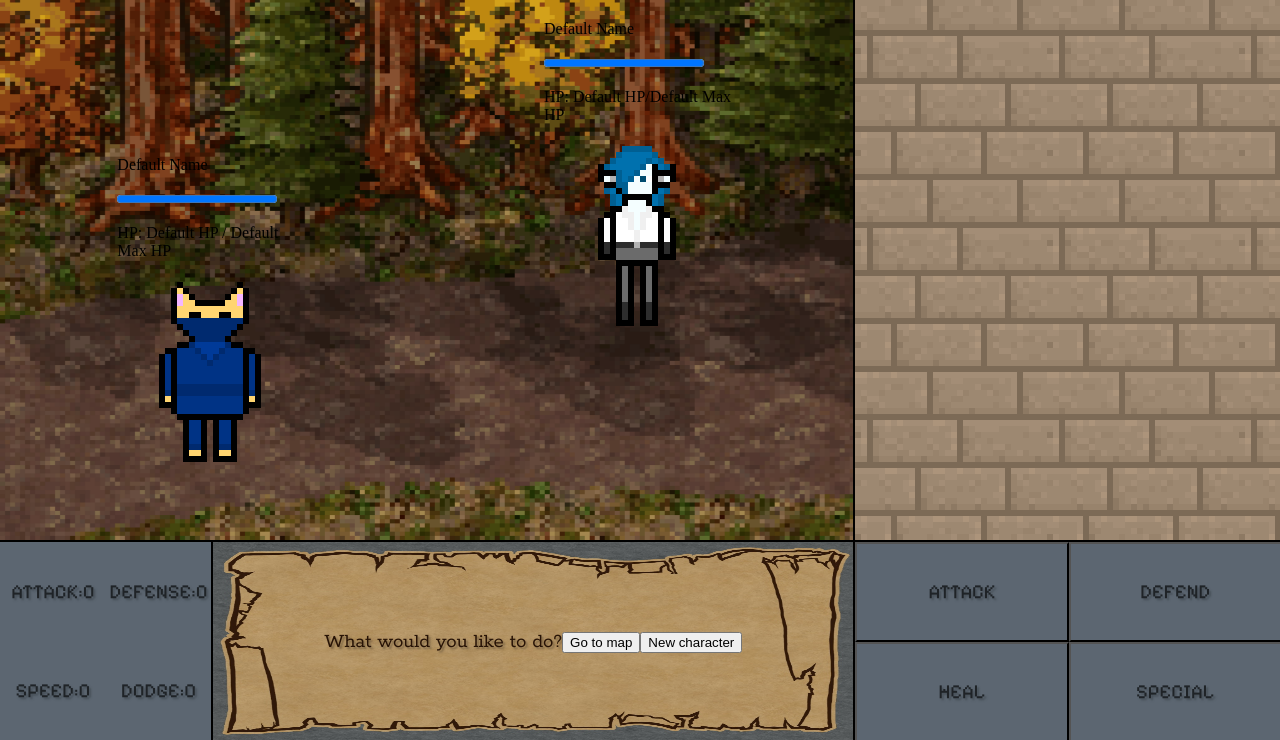
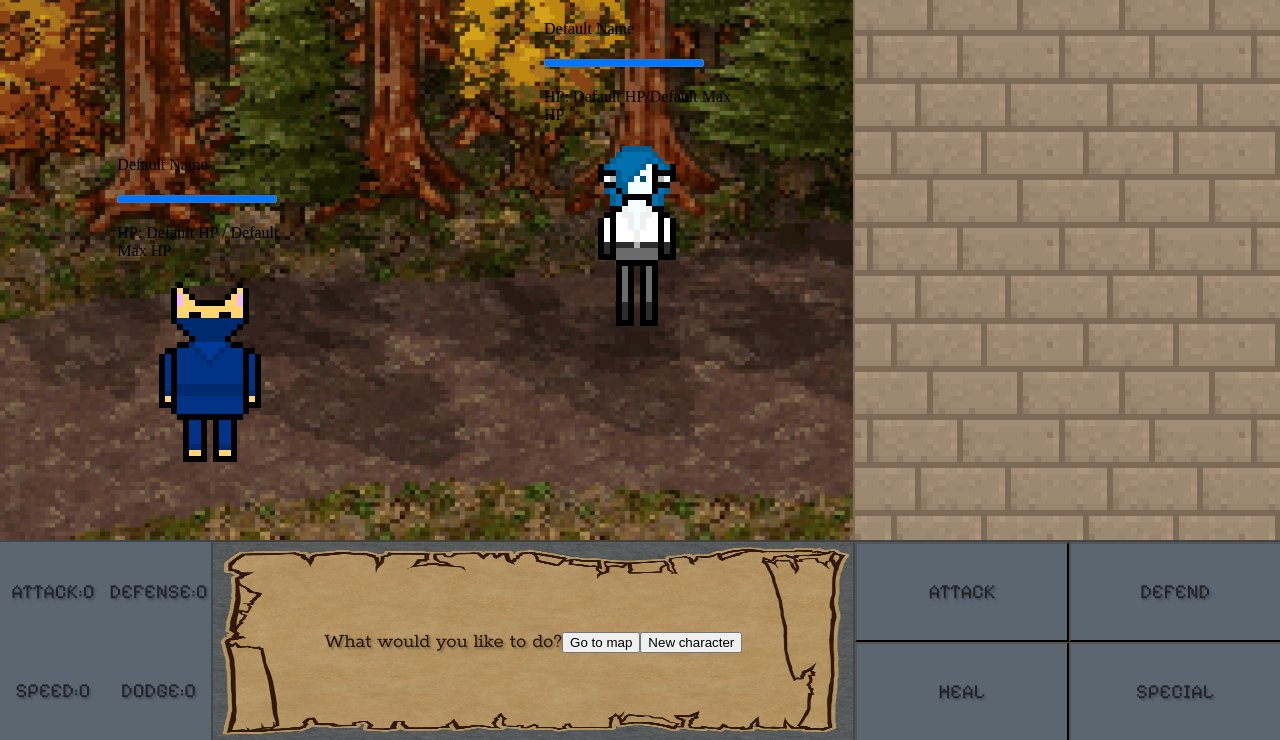
Before and after one commit to ottjb/DragonSlayer, a plain HTML site: page battle.html in a window 1280 px wide. Shown: the part 60-800 px from the top of the page. Drawn offline with nearby package versions, Linux system fonts and the light colour scheme; no server answers.

Commit message:
borders added

```diff
--- a/css/battleStyle.css
+++ b/css/battleStyle.css
@@ -53,7 +53,7 @@ body {
   grid-column: 3 / 4;
   grid-row: 1 / 2;
   overflow-y: auto;
-  border-left: 2px solid black;
+  border-left: 2px solid #7C6A56;
   background-image: url(../img/battlescreen/bricks.png);
 }
 
@@ -64,7 +64,7 @@ body {
   margin-bottom: 20px;
   padding-bottom: 2px;
   background-color: #9D8871;
-  border-bottom: 2px solid #7C6A56;
+  border-bottom: 1px solid #7C6A56;
   /*font*/
   color: #5c4d3f;
   font-family: Pixelify Sans;
@@ -98,7 +98,7 @@ body {
   grid-column: 2 / 3;
   width: 100%;
   height: 100%;
-  border-top: 2px solid black;
+  border-top: 2px solid #43403e;
   display: flex;
   justify-content: center;
   align-items: center;
@@ -115,8 +115,8 @@ body {
 .player-stats {
   position: relative;
   grid-column: 1 / 2;
-  border-top: 2px solid black;
-  border-right: 2px solid black;
+  border-top: 2px solid #40464e;
+  border-right: 2px solid #40464e;
   display: flex;
   align-items: center;
   justify-content: center;
@@ -147,8 +147,8 @@ body {
 .player-attacks {
   position: relative;
   grid-column: 3 / 4;
-  border-top: 2px solid black;
-  border-left: 2px solid black;
+  border-top: 2px solid #40464e;
+  border-left: 2px solid #40464e;
   width: 100%;
   height: 100%;
 }
```
Also changed, not shown: 4 other files.
